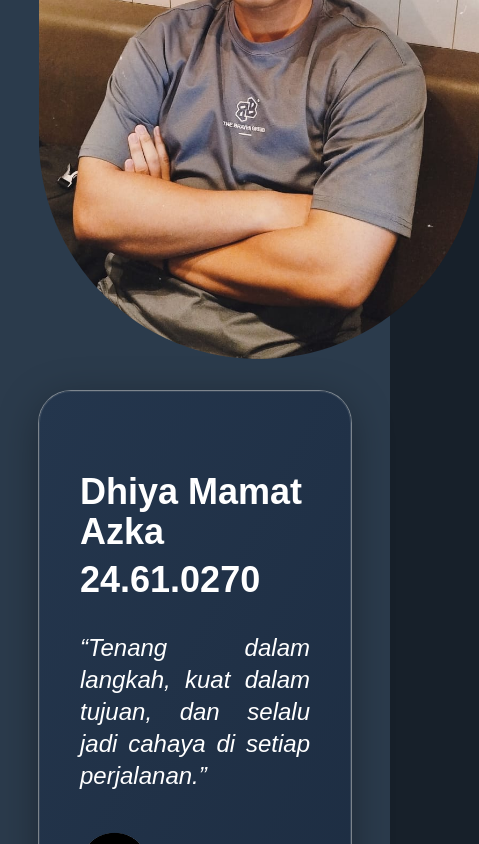
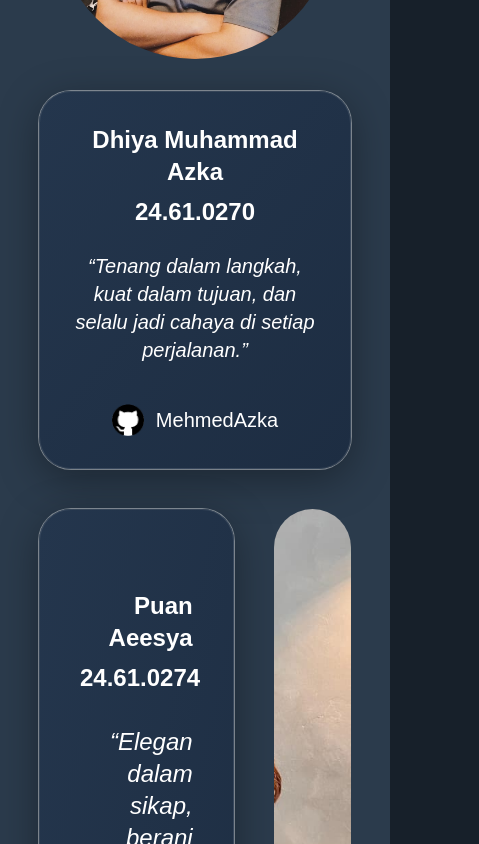
Before and after one commit to Vantage-EO-Project-AMIKOM/Vantage_EO, a Vue app: page /profile in a window 390 px wide. Shown: the part 2280-3124 px from the top of the page, 479 px wide, since content can reach past the window. Built offline with nearby package versions, Linux system fonts and the light colour scheme.

Commit message:
responsive

```diff
--- a/src/views/ProfileView.vue
+++ b/src/views/ProfileView.vue
@@ -88,32 +88,34 @@ onUnmounted(() => {
     <div class="w-full max-w-4/5 mx-auto py-20">
       <h2 class="text-6xl capitalize font-semibold text-center text-white">Our Profile</h2>
 
-        <div class="grid grid-cols-1 lg:grid-cols-3 gap-8 lg:gap-10 mt-10 items-center">
-          <div class="w-110 h-145 overflow-hidden rounded-full">
-            <img class=" w-full h-full object-cover object-[0%_100%] scale-130 origin-center"
+      <div class="grid grid-cols-1 lg:grid-cols-3 gap-8 lg:gap-10 mt-10 items-center justify-items-center">
+
+      <div class="w-full max-w-70 sm:max-w-87.5 md:max-w-105 aspect-square overflow-hidden rounded-full shrink-0">
+        <img class="w-full h-full object-cover object-center scale-110"
           src="./../components/img/profilePage/profile/profile1.jpeg" alt="Azka" />
       </div>
-          <div
-            class="w-full h-auto col-span-2 border border-white/10 bg-linear-to-br from-[#24364d] to-[#1d2d42] shadow-[0_10px_40px_rgba(0,0,0,0.35)] overflow-hidden p-10 inset-0 rounded-4xl ring-1 ring-white/40 py-20 self-center">
-            <h2 class="text-4xl capitalize font-semibold mb-2 text-left text-white">
-              Dhiya mamat Azka
+
+      <div class="w-full h-full col-span-1 lg:col-span-2 border border-white/10 bg-linear-to-br from-[#24364d] to-[#1d2d42] shadow-[0_10px_40px_rgba(0,0,0,0.35)] rounded-4xl ring-1 ring-white/40 p-8 md:p-10 flex flex-col justify-center">
+        <h2 class="text-2xl sm:text-3xl md:text-4xl capitalize font-semibold mb-2 text-center lg:text-left text-white">
+          Dhiya Muhammad Azka
         </h2>
-            <h2 class="text-4xl capitalize font-semibold mb-8 text-left text-white">24.61.0270</h2>
-            <p class="text-2xl italic text-white mb-10 text-justify">
-              “Tenang dalam langkah, kuat dalam tujuan, dan selalu jadi cahaya di setiap
-              perjalanan.”
+        <h2 class="text-2xl sm:text-3xl md:text-4xl capitalize font-semibold mb-6 text-center lg:text-left text-white">
+          24.61.0270
+        </h2>
+        <p class="text-xl md:text-2xl italic text-white mb-6 text-center lg:text-left">
+          “Tenang dalam langkah, kuat dalam tujuan, dan selalu jadi cahaya di setiap perjalanan.”
         </p>
-            <div class="flex justify-start items-center gap-3 mt-10">
-              <img src="./../components/img/profilePage/githubicon.png" alt="github_icon" />
-              <h5 class="text-white text-2xl ml-3 self-center">MehmedAzka</h5>
+        <div class="flex justify-center lg:justify-start items-center gap-3 mt-4">
+          <img src="./../components/img/profilePage/githubicon.png" alt="github_icon" class="w-8 h-8 object-contain" />
+          <h5 class="text-white text-xl md:text-2xl">MehmedAzka</h5>
         </div>
       </div>
     </div>
         <div class="grid grid-cols-3 gap-10 mt-10">
           <div
             class="w-full h-auto col-span-2 border border-white/10 bg-linear-to-br from-[#24364d] to-[#1d2d42] shadow-[0_10px_40px_rgba(0,0,0,0.35)] overflow-hidden p-10 inset-0 rounded-4xl ring-1 ring-white/40 py-20 self-center">
-            <h2 class="text-4xl capitalize font-semibold mb-2 text-right text-white">Puan Aeesya</h2>
-            <h2 class="text-4xl capitalize font-semibold mb-8 text-right text-white">24.61.0274</h2>
+            <h2 class="text-2xl sm:text-3xl md:text-4xl capitalize font-semibold mb-2 text-right text-white">Puan Aeesya</h2>
+            <h2 class="text-2xl sm:text-3xl md:text-4xl capitalize font-semibold mb-8 text-right text-white">24.61.0274</h2>
             <p class="text-2xl italic text-white mb-10 text-right">
               “Elegan dalam sikap, berani dalam mimpi, dan tetap bersinar tanpa harus merendahkan
               siapa pun.”
@@ -135,10 +137,10 @@ onUnmounted(() => {
           </div>
           <div
             class="w-full h-auto col-span-2 border border-white/10 bg-linear-to-br from-[#24364d] to-[#1d2d42] shadow-[0_10px_40px_rgba(0,0,0,0.35)] overflow-hidden p-10 inset-0 rounded-4xl ring-1 ring-white/40 py-20 self-center">
-            <h2 class="text-4xl capitalize font-semibold mb-2 text-left text-white">
+            <h2 class="text-2xl sm:text-3xl md:text-4xl4xl capitalize font-semibold mb-2 text-center lg:text-left text-white">
               L.M.Hanggara Putra Akbar
             </h2>
-            <h2 class="text-4xl capitalize font-semibold mb-8 text-left text-white">24.61.0279</h2>
+            <h2 class="text-2xl sm:text-3xl md:text-4xl capitalize font-semibold mb-8 text-center lg:text-left text-white">24.61.0279</h2>
             <p class="text-2xl italic text-white mb-10 text-justify">
               “Dilahirkan untuk memimpin, tumbuh untuk menginspirasi, dan melangkah tanpa takut menghadapi dunia.”
             </p>
@@ -149,7 +151,7 @@ onUnmounted(() => {
           </div>
         </div>
 
-        <div class="grid grid-cols-3 gap-10 mt-10">
+        <div class="grid grid-cols-1 lg:grid-cols-3 gap-8 items-center mt-10">
           <div
             class="w-full h-auto col-span-2 border border-white/10 bg-linear-to-br from-[#24364d] to-[#1d2d42] shadow-[0_10px_40px_rgba(0,0,0,0.35)] overflow-hidden p-10 inset-0 rounded-4xl ring-1 ring-white/40 py-20 self-center">
             <h2 class="text-4xl capitalize font-semibold mb-2 text-right text-white">Dani Zakhran</h2>
```
Lines whose indentation alone changed are shown as unchanged.
